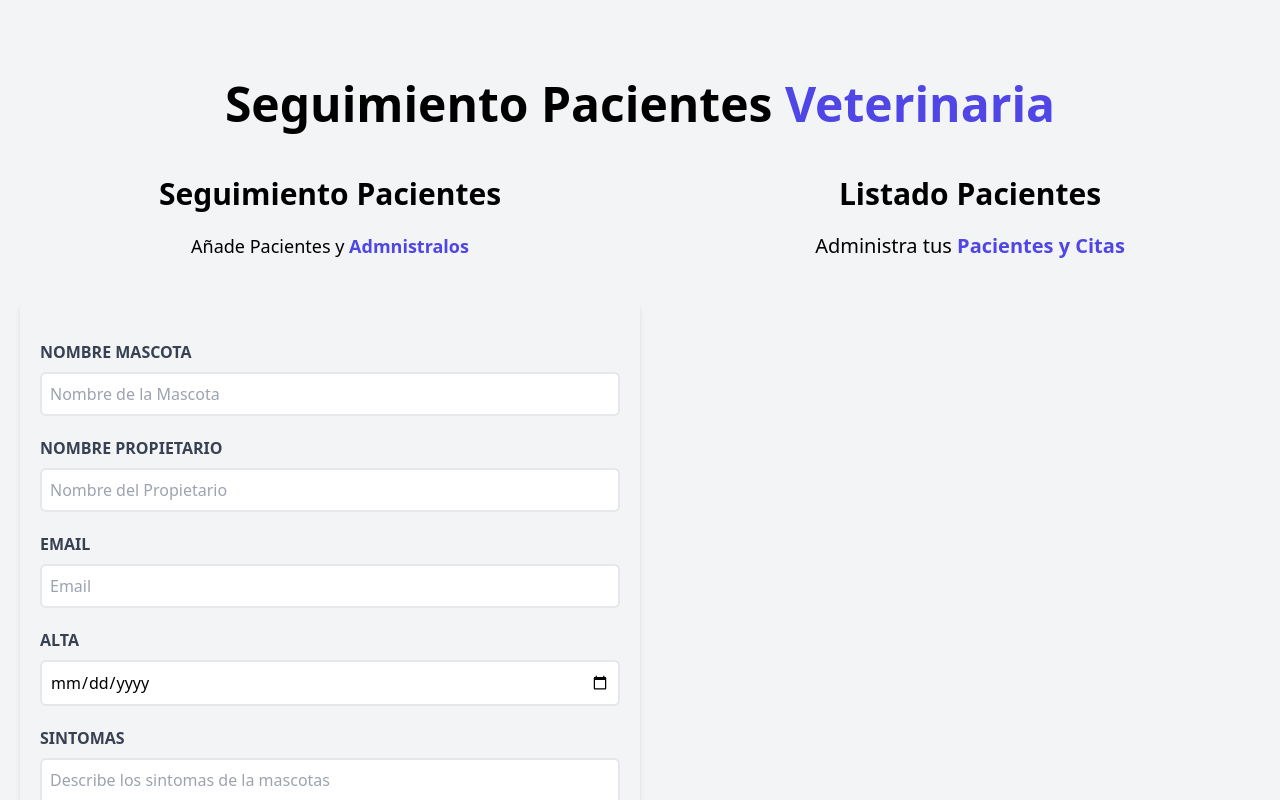
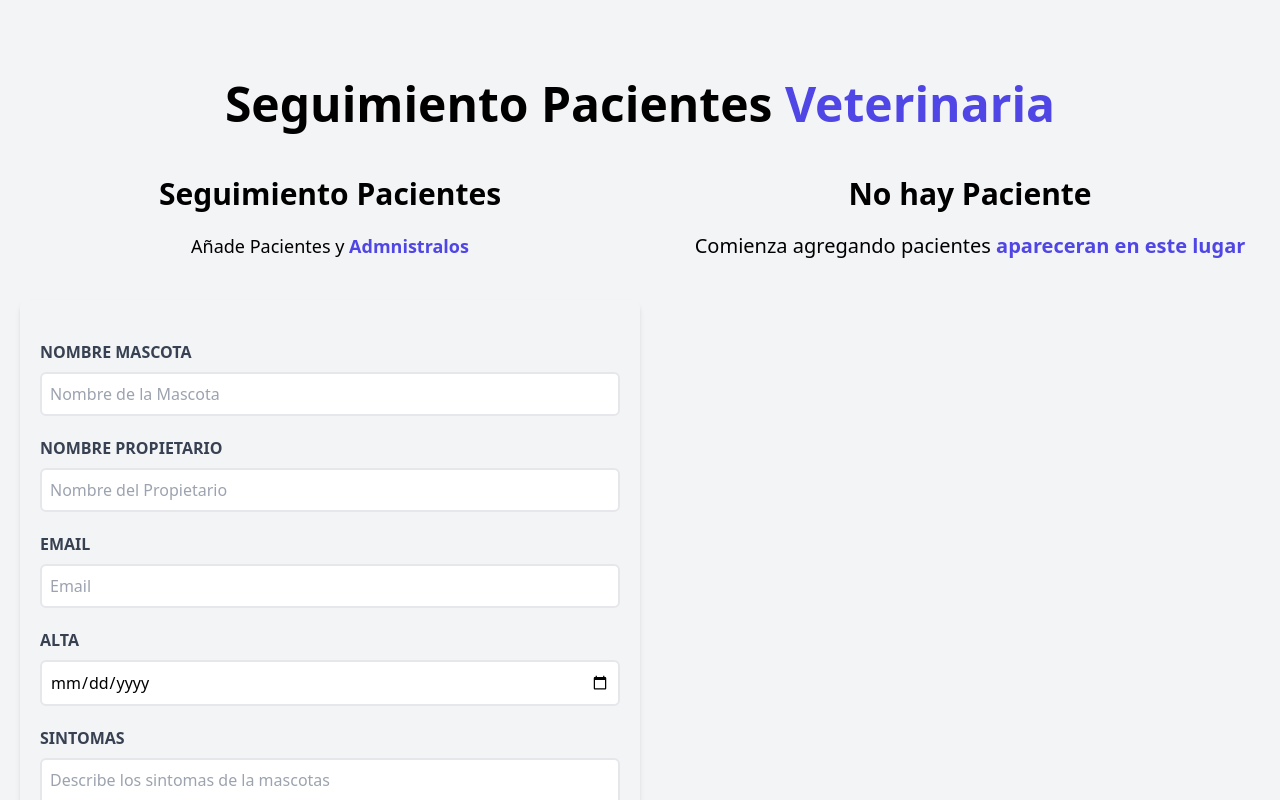
Before and after one commit to CasJuan/CitasReact, a React (Vite) app: page / in a window 1280 px wide. Shown: the top 800 px of the page. Built offline with nearby package versions, Linux system fonts and the light colour scheme.

Commit message:
[MOD] titulo de listado de paciente sea dinamico

```diff
--- a/src/components/ListadoPacientes.jsx
+++ b/src/components/ListadoPacientes.jsx
@@ -3,21 +3,39 @@ import Paciente from "./Paciente"
 const ListadoPacientes = ({pacientes}) => {
 
 
+
+
   return (
     <div className="md:w-1/2 lg:w3/5 md:h-screen overflow-scroll">
-      <h2 className="font-black text-center text-3xl">Listado Pacientes</h2>
 
-      <p className="text-xl mt-5 mb-10 text-center">
-        Administra tus {''}
+      {pacientes && pacientes.length ? (
+        <>
+        <h2 className="font-black text-center text-3xl">Listado Pacientes</h2>
+        <p className="text-xl mt-5 mb-10 text-center"> Administra tus {''}
         <span className="text-indigo-600 font-bold ">Pacientes y Citas</span>
-      </p>
+        </p>
 
-      { pacientes.map( (paciente) => (
-        <Paciente
-          key = {paciente.id}
-          paciente = {paciente}
-        />
-      ) ) }
+        { pacientes.map( (paci) => (
+          <Paciente
+            key = {paci.id}
+            paciente = {paci}
+          />
+        ) ) }
+        </>
+        )
+
+        :
+
+        <>
+        <h2 className="font-black text-center text-3xl">No hay Paciente</h2>
+        <p className="text-xl mt-5 mb-10 text-center"> Comienza agregando pacientes {''}
+        <span className="text-indigo-600 font-bold ">apareceran en este lugar</span>
+        </p>
+        </>
+
+        }
+
+
 
 
     </div>
```
